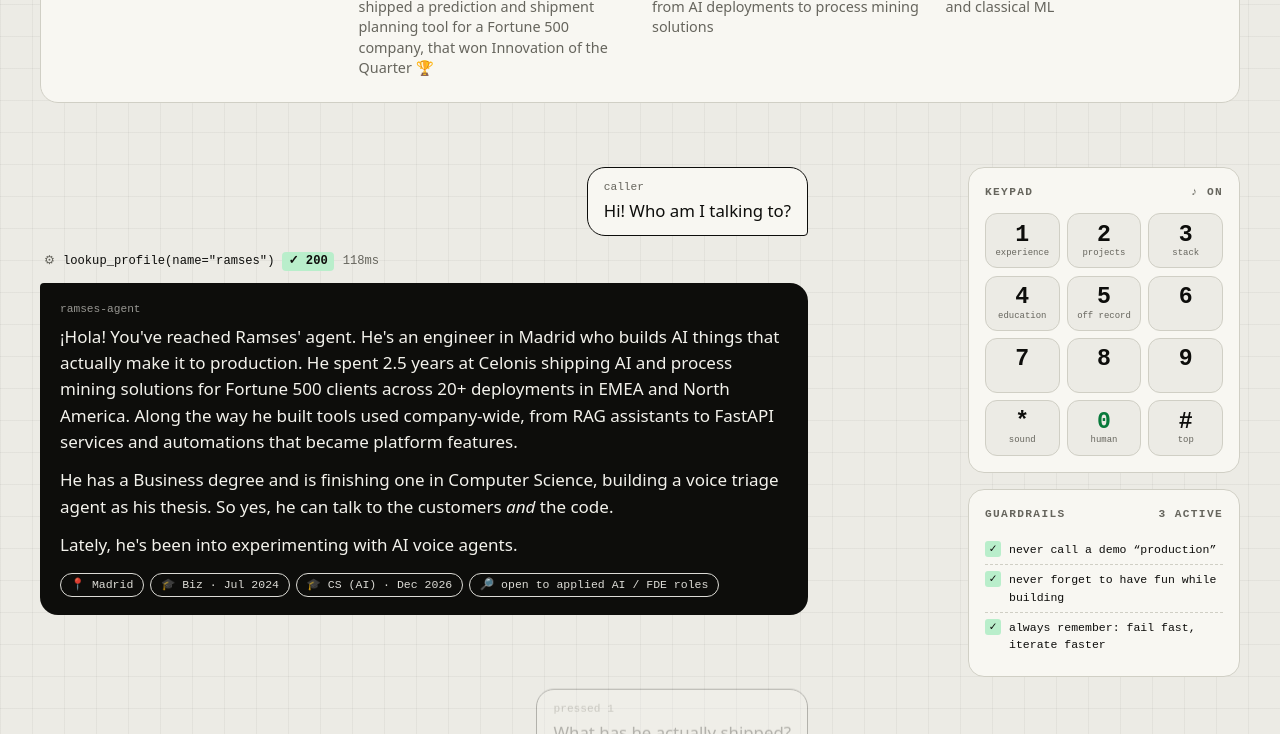
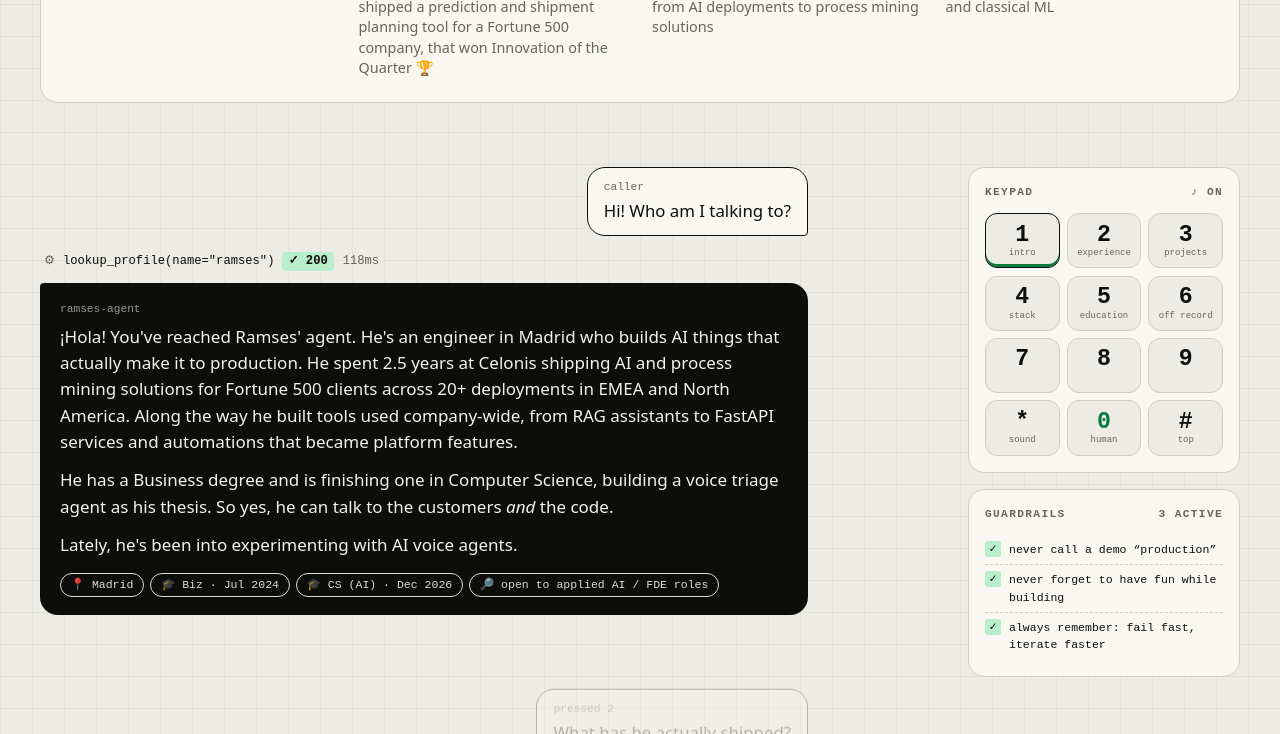
Before and after one commit to ramsescs/ramsescs.github.io, a plain HTML site: page index.html in a window 1280 px wide. Both pictures are taken after a click on the element 1104 px from the left and 1130 px from the top of the page. Shown: the part 796-1530 px from the top of the page. Drawn offline with Linux system fonts and the light colour scheme; a web font is replaced by a local one.

Commit message:
Add intro as keypad option 1 and shift the other sections
Co-Authored-By: Claude Opus 5.5 <noreply@anthropic.com>

```diff
--- a/index.html
+++ b/index.html
@@ -256,11 +256,12 @@
       </h1>
       <p class="tagline">AI engineer who builds things that <b>actually leave the demo stage</b>. 2.5 years shipping for Fortune 500 clients at Celonis; now building voice agents.</p>
       <nav class="ivr" aria-label="Menu">
-        <a href="#t-1"><b>1</b>experience</a>
-        <a href="#t-2"><b>2</b>projects</a>
-        <a href="#t-3"><b>3</b>stack</a>
-        <a href="#t-4"><b>4</b>education</a>
-        <a href="#t-5"><b>5</b>off the record</a>
+        <a href="#t-1"><b>1</b>intro</a>
+        <a href="#t-2"><b>2</b>experience</a>
+        <a href="#t-3"><b>3</b>projects</a>
+        <a href="#t-4"><b>4</b>stack</a>
+        <a href="#t-5"><b>5</b>education</a>
+        <a href="#t-6"><b>6</b>off the record</a>
         <a href="#t-0" class="zero"><b>0</b>talk to the human</a>
       </nav>
     </div>
@@ -282,7 +283,7 @@
   <div class="convo">
     <div class="transcript">
 
-      <section class="turn reveal" id="t-intro">
+      <section class="turn reveal" id="t-1">
         <div class="caller"><h2 data-key="caller">Hi! Who am I talking to?</h2></div>
         <div class="tool"><span>⚙</span><span class="fn">lookup_profile(name="ramses")</span><span class="ok">✓ 200</span><span>118ms</span></div>
         <div class="agent">
@@ -294,8 +295,8 @@
         </div>
       </section>
 
-      <section class="turn reveal" id="t-1">
-        <div class="caller"><h2 data-key="pressed 1">What has he actually shipped?</h2></div>
+      <section class="turn reveal" id="t-2">
+        <div class="caller"><h2 data-key="pressed 2">What has he actually shipped?</h2></div>
         <div class="tool"><span>⚙</span><span class="fn">get_experience(sort="recent")</span><span class="ok">✓ 3 records</span><span>184ms</span></div>
         <div class="agent"><span class="by">ramses-agent</span><p>Mostly things that went to production. Here are the records:</p></div>
         <div class="results">
@@ -336,8 +337,8 @@
         </div>
       </section>
 
-      <section class="turn reveal" id="t-2">
-        <div class="caller"><h2 data-key="pressed 2">What's he building right now?</h2></div>
+      <section class="turn reveal" id="t-3">
+        <div class="caller"><h2 data-key="pressed 3">What's he building right now?</h2></div>
         <div class="tool"><span>⚙</span><span class="fn">list_projects(limit=5)</span><span class="ok">✓ 5 results</span><span>96ms</span></div>
         <div class="agent"><span class="by">ramses-agent</span><p>Mostly voice agents, one hackathon-winning travel agent, and one app that's very serious about breaks.</p></div>
         <div class="results">
@@ -368,8 +369,8 @@
         </div>
       </section>
 
-      <section class="turn reveal" id="t-3">
-        <div class="caller"><h2 data-key="pressed 3">And the stack?</h2></div>
+      <section class="turn reveal" id="t-4">
+        <div class="caller"><h2 data-key="pressed 4">And the stack?</h2></div>
         <div class="tool"><span>⚙</span><span class="fn">get_stack()</span><span class="ok">✓ 200</span><span>41ms</span></div>
         <div class="results">
           <article class="card groups">
@@ -382,8 +383,8 @@
         </div>
       </section>
 
-      <section class="turn reveal" id="t-4">
-        <div class="caller"><h2 data-key="pressed 4">Where did he study?</h2></div>
+      <section class="turn reveal" id="t-5">
+        <div class="caller"><h2 data-key="pressed 5">Where did he study?</h2></div>
         <div class="tool"><span>⚙</span><span class="fn">get_education()</span><span class="ok">✓ 2 degrees · 3 exchanges</span><span>63ms</span></div>
         <div class="results">
           <article class="card">
@@ -414,8 +415,8 @@
         </div>
       </section>
 
-      <section class="turn reveal" id="t-5">
-        <div class="caller"><h2 data-key="pressed 5">Anything that's not on the CV?</h2></div>
+      <section class="turn reveal" id="t-6">
+        <div class="caller"><h2 data-key="pressed 6">Anything that's not on the CV?</h2></div>
         <div class="tool"><span>⚙</span><span class="fn">get_fun_facts()</span><span class="ok">✓ 200</span><span>12ms</span></div>
         <div class="agent">
           <span class="by">ramses-agent</span>
@@ -446,12 +447,12 @@
       <div class="panel">
         <h3><span>Keypad</span><span id="snd">♪ on</span></h3>
         <div class="pad" id="pad">
-          <button type="button" data-k="1"><b>1</b><small>experience</small></button>
-          <button type="button" data-k="2"><b>2</b><small>projects</small></button>
-          <button type="button" data-k="3"><b>3</b><small>stack</small></button>
-          <button type="button" data-k="4"><b>4</b><small>education</small></button>
-          <button type="button" data-k="5"><b>5</b><small>off record</small></button>
-          <button type="button" data-k="6"><b>6</b><small>&nbsp;</small></button>
+          <button type="button" data-k="1"><b>1</b><small>intro</small></button>
+          <button type="button" data-k="2"><b>2</b><small>experience</small></button>
+          <button type="button" data-k="3"><b>3</b><small>projects</small></button>
+          <button type="button" data-k="4"><b>4</b><small>stack</small></button>
+          <button type="button" data-k="5"><b>5</b><small>education</small></button>
+          <button type="button" data-k="6"><b>6</b><small>off record</small></button>
           <button type="button" data-k="7"><b>7</b><small>&nbsp;</small></button>
           <button type="button" data-k="8"><b>8</b><small>&nbsp;</small></button>
           <button type="button" data-k="9"><b>9</b><small>&nbsp;</small></button>
@@ -523,7 +524,7 @@
     beep(k);
     if (k === '#') return window.scrollTo({ top: 0, behavior: reduce ? 'auto' : 'smooth' });
     if (document.getElementById('t-' + k)) return go('t-' + k);
-    toast(`Option ${k} is not recognized. Please hold… (just kidding, try 1–5 or 0)`);
+    toast(`Option ${k} is not recognized. Please hold… (just kidding, try 1–6 or 0)`);
   };
 
   $('#pad').addEventListener('click', (e) => { const b = e.target.closest('button'); if (b) press(b.dataset.k); });
```
